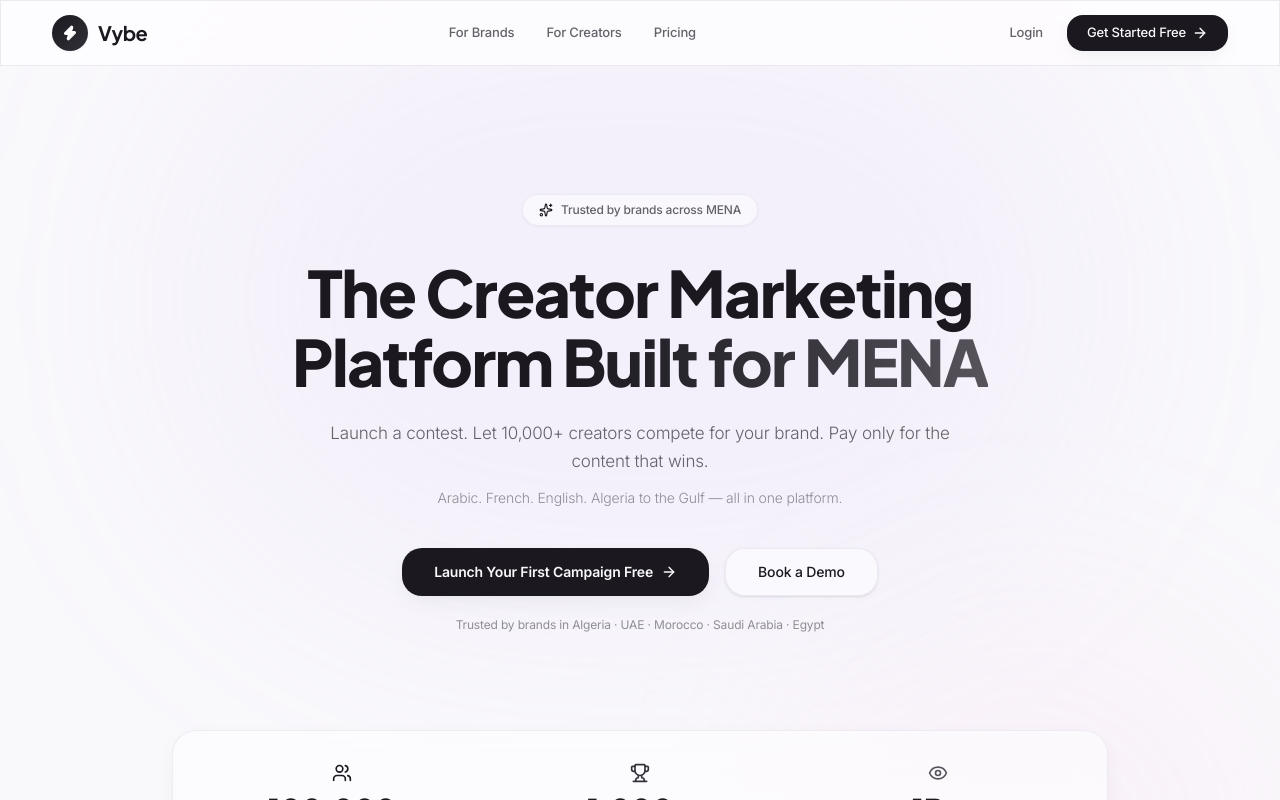
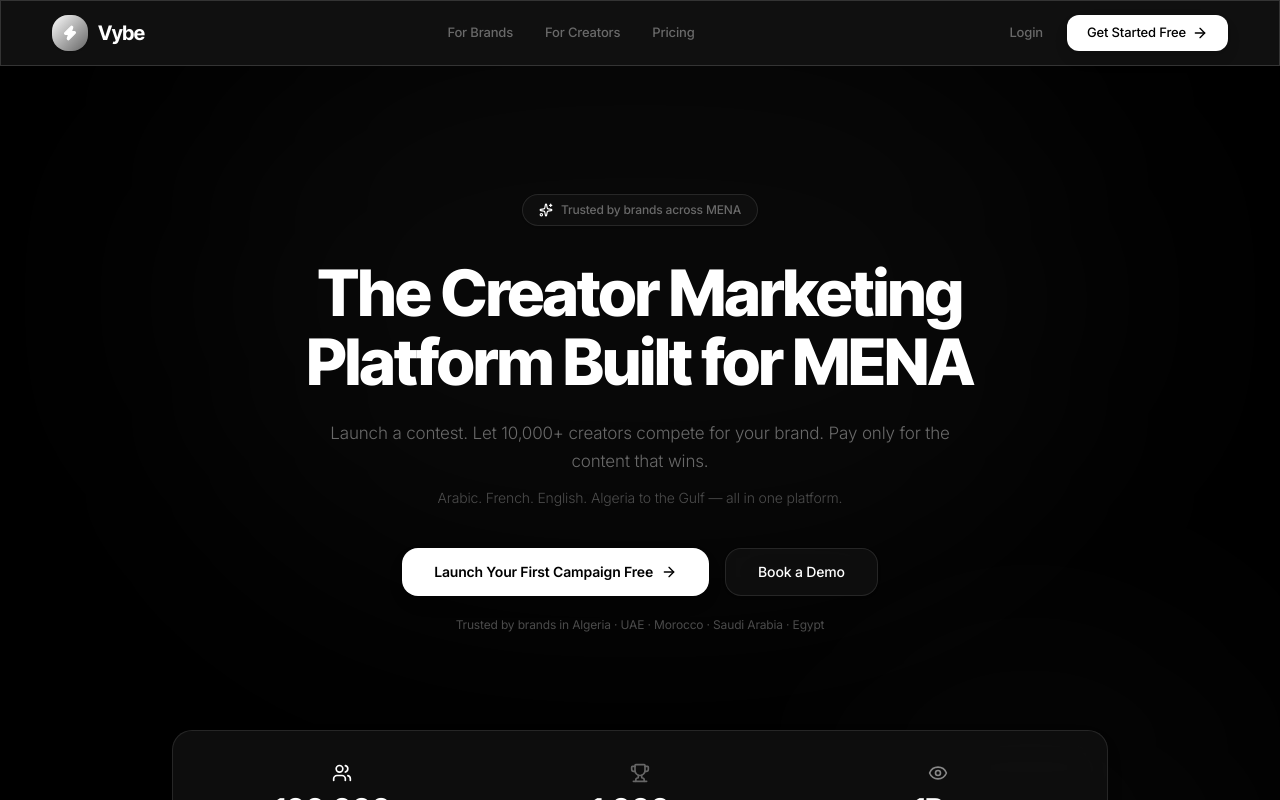
Before and after one commit to aqbayliabbas/vybe, a Next.js app: page / in a window 1280 px wide. Shown: the top 800 px of the page. Built offline with nearby package versions, Linux system fonts and the light colour scheme; no server answers.

Commit message:
feat: update color palette and font to dark theme with Inter Tight
Co-authored-by: Louenes Abbas <69721065+aqbayliabbas@users.noreply.github.com>

```diff
--- a/src/app/globals.css
+++ b/src/app/globals.css
@@ -62,50 +62,51 @@
 }
 
 :root {
-  --radius: 0.75rem;
-  --background: oklch(0.98 0.004 300);
-  --foreground: oklch(0.22 0.012 300);
-  --card: oklch(1 0 0 / 0.95);
-  --card-foreground: oklch(0.22 0.012 300);
-  --popover: oklch(1 0 0);
-  --popover-foreground: oklch(0.22 0.012 300);
-  --primary: oklch(0.22 0.012 300);
-  --primary-foreground: oklch(0.98 0.004 300);
-  --secondary: oklch(0.94 0.006 300);
-  --secondary-foreground: oklch(0.22 0.012 300);
-  --muted: oklch(0.95 0.004 300);
-  --muted-foreground: oklch(0.5 0.012 300);
-  --accent: oklch(0.32 0.014 300);
-  --accent-foreground: oklch(0.98 0.004 300);
+  --radius: 0.5rem;
+  /* Creator Hunter color palette - minimal, dark aesthetic */
+  --background: #000000;
+  --foreground: #ffffff;
+  --card: #111111;
+  --card-foreground: #ffffff;
+  --popover: #000000;
+  --popover-foreground: #ffffff;
+  --primary: #ffffff;
+  --primary-foreground: #000000;
+  --secondary: #666666;
+  --secondary-foreground: #ffffff;
+  --muted: #333333;
+  --muted-foreground: #696969;
+  --accent: #ffffff;
+  --accent-foreground: #000000;
   --destructive: oklch(0.58 0.26 27);
-  --destructive-foreground: oklch(1 0 0);
-  --border: oklch(0.88 0.006 300);
-  --input: oklch(0.92 0.006 300);
-  --ring: oklch(0.22 0.012 300);
-  --chart-1: oklch(0.22 0.012 300);
-  --chart-2: oklch(0.4 0.014 300);
-  --chart-3: oklch(0.55 0.012 300);
-  --chart-4: oklch(0.7 0.01 300);
-  --chart-5: oklch(0.32 0.014 300);
-  --sidebar: oklch(0.98 0.004 300);
-  --sidebar-foreground: oklch(0.22 0.012 300);
-  --sidebar-primary: oklch(0.22 0.012 300);
-  --sidebar-primary-foreground: oklch(0.98 0.004 300);
-  --sidebar-accent: oklch(0.94 0.006 300);
-  --sidebar-accent-foreground: oklch(0.22 0.012 300);
-  --sidebar-border: oklch(0.88 0.006 300);
-  --sidebar-ring: oklch(0.22 0.012 300);
-  --vybe: oklch(0.22 0.012 300);
-  --vybe-light: oklch(0.38 0.014 300);
-  --vybe-dark: oklch(0.16 0.012 300);
-  --vybe-glow: oklch(0.32 0.014 300);
-  --vybe-pink: oklch(0.45 0.014 300);
+  --destructive-foreground: #ffffff;
+  --border: #333333;
+  --input: #111111;
+  --ring: #ffffff;
+  --chart-1: #ffffff;
+  --chart-2: #999999;
+  --chart-3: #666666;
+  --chart-4: #444444;
+  --chart-5: #cccccc;
+  --sidebar: #000000;
+  --sidebar-foreground: #ffffff;
+  --sidebar-primary: #ffffff;
+  --sidebar-primary-foreground: #000000;
+  --sidebar-accent: #666666;
+  --sidebar-accent-foreground: #ffffff;
+  --sidebar-border: #333333;
+  --sidebar-ring: #ffffff;
+  --vybe: #ffffff;
+  --vybe-light: #999999;
+  --vybe-dark: #333333;
+  --vybe-glow: #666666;
+  --vybe-pink: #888888;
   --success: oklch(0.58 0.16 155);
-  --success-foreground: oklch(1 0 0);
+  --success-foreground: #ffffff;
   --warning: oklch(0.76 0.12 75);
-  --warning-foreground: oklch(0.3 0.05 75);
+  --warning-foreground: #000000;
   --info: oklch(0.58 0.12 240);
-  --info-foreground: oklch(1 0 0);
+  --info-foreground: #ffffff;
 }
 
 @layer base {
@@ -124,8 +125,8 @@
   }
 
   h1, h2, h3, h4, h5, h6 {
-    font-family: 'Plus Jakarta Sans', ui-sans-serif, system-ui, -apple-system, sans-serif;
-    letter-spacing: -0.025em;
+    font-family: 'Inter Tight', ui-sans-serif, system-ui, -apple-system, sans-serif;
+    letter-spacing: -0.02em;
   }
 }
 
@@ -155,28 +156,28 @@
   box-shadow: 0 12px 40px -8px oklch(0 0 0 / 0.08), 0 4px 12px -4px oklch(0 0 0 / 0.04);
 }
 
-/* Glassmorphism */
+/* Glassmorphism - dark theme */
 .glass {
-  background: oklch(0.995 0.003 300 / 0.6);
+  background: rgba(17, 17, 17, 0.8);
   backdrop-filter: blur(20px);
   -webkit-backdrop-filter: blur(20px);
-  border: 1px solid oklch(0.88 0.02 300 / 0.4);
+  border: 1px solid rgba(255, 255, 255, 0.1);
 }
 
 .glass-strong {
-  background: oklch(0.995 0.003 300 / 0.8);
+  background: rgba(17, 17, 17, 0.95);
   backdrop-filter: blur(40px);
   -webkit-backdrop-filter: blur(40px);
-  border: 1px solid oklch(0.88 0.02 300 / 0.5);
+  border: 1px solid rgba(255, 255, 255, 0.15);
 }
 
-/* Ambient glow backgrounds */
+/* Ambient glow backgrounds - dark theme */
 .glow-lavender {
-  background: radial-gradient(ellipse 600px 400px at 50% 0%, oklch(0.82 0.1 300 / 0.25), transparent);
+  background: radial-gradient(ellipse 600px 400px at 50% 0%, rgba(255, 255, 255, 0.05), transparent);
 }
 
 .glow-pink {
-  background: radial-gradient(ellipse 500px 350px at 50% 50%, oklch(0.85 0.1 340 / 0.15), transparent);
+  background: radial-gradient(ellipse 500px 350px at 50% 50%, rgba(255, 255, 255, 0.03), transparent);
 }
 
 /* Floating animation */
--- a/src/app/layout.tsx
+++ b/src/app/layout.tsx
@@ -1,5 +1,5 @@
 import type { Metadata } from "next";
-import { Inter, Plus_Jakarta_Sans } from "next/font/google";
+import { Inter, Inter_Tight } from "next/font/google";
 import "./globals.css";
 import { Toaster } from "@/components/ui/sonner";
 import { AuthProvider } from "@/components/AuthProvider";
@@ -10,7 +10,7 @@ const inter = Inter({
   weight: ["300", "400", "500", "600", "700"],
 });
 
-const plusJakarta = Plus_Jakarta_Sans({
+const interDisplay = Inter_Tight({
   subsets: ["latin"],
   variable: "--font-heading",
   weight: ["300", "400", "500", "600", "700", "800"],
@@ -27,8 +27,8 @@ export default function RootLayout({
   children: React.ReactNode;
 }>) {
   return (
-    <html lang="en" className={`${inter.variable} ${plusJakarta.variable}`} suppressHydrationWarning>
-      <body className="antialiased">
+    <html lang="en" className={`${inter.variable} ${interDisplay.variable} bg-background`} suppressHydrationWarning>
+      <body className="antialiased bg-background text-foreground">
         <AuthProvider>
           {children}
         </AuthProvider>
--- a/src/app/page.tsx
+++ b/src/app/page.tsx
@@ -11,11 +11,11 @@ export const metadata: Metadata = {
 export default function Index() {
   return (
     <div className="min-h-screen bg-background overflow-x-hidden relative">
-      {/* Ambient background glows */}
+      {/* Ambient background glows - minimal dark aesthetic */}
       <div className="fixed inset-0 pointer-events-none overflow-hidden">
-        <div className="absolute top-0 left-1/2 -translate-x-1/2 w-[900px] h-[600px] rounded-full bg-[oklch(0.82_0.1_300_/_0.12)] blur-[120px]" />
-        <div className="absolute top-[600px] right-0 w-[500px] h-[500px] rounded-full bg-[oklch(0.85_0.1_340_/_0.08)] blur-[100px]" />
-        <div className="absolute top-[1200px] left-0 w-[400px] h-[400px] rounded-full bg-[oklch(0.82_0.1_300_/_0.06)] blur-[80px]" />
+        <div className="absolute top-0 left-1/2 -translate-x-1/2 w-[900px] h-[600px] rounded-full bg-[rgba(255,255,255,0.03)] blur-[120px]" />
+        <div className="absolute top-[600px] right-0 w-[500px] h-[500px] rounded-full bg-[rgba(255,255,255,0.02)] blur-[100px]" />
+        <div className="absolute top-[1200px] left-0 w-[400px] h-[400px] rounded-full bg-[rgba(255,255,255,0.01)] blur-[80px]" />
       </div>
 
       {/* Navbar */}
@@ -52,7 +52,7 @@ export default function Index() {
           </div>
           <h1 className="font-heading mx-auto max-w-4xl text-[44px] font-extrabold tracking-tight text-foreground md:text-[64px] md:leading-[1.08] leading-[1.1]">
             The Creator Marketing Platform{' '}
-            <span className="bg-gradient-to-r from-vybe via-vybe-glow to-vybe-pink bg-clip-text text-transparent">Built for MENA</span>
+            <span className="text-foreground">Built for MENA</span>
           </h1>
           <p className="mx-auto mt-6 max-w-2xl text-[17px] text-muted-foreground leading-relaxed font-light">
             Launch a contest. Let 10,000+ creators compete for your brand. Pay only for the content that wins.
@@ -159,7 +159,7 @@ export default function Index() {
               <Search className="h-3 w-3 text-vybe" />
               Creator Database
             </div>
-            <h2 className="font-heading text-3xl md:text-[40px] font-bold tracking-tight text-foreground leading-tight">100,000+ MENA Creators. <span className="bg-gradient-to-r from-vybe to-vybe-pink bg-clip-text text-transparent">One Search.</span></h2>
+            <h2 className="font-heading text-3xl md:text-[40px] font-bold tracking-tight text-foreground leading-tight">100,000+ MENA Creators. <span className="text-foreground">One Search.</span></h2>
             <p className="mt-5 text-[15px] text-muted-foreground font-light leading-relaxed max-w-lg">
               Filter by region, niche, platform, follower count, average views, and engagement rate. Every creator stat is verified by Phyllo — not self-reported.
             </p>
@@ -191,7 +191,7 @@ export default function Index() {
                   </div>
                 </div>
               ))}
-              <div className="absolute inset-0 bg-gradient-to-b from-transparent via-background/40 to-background/80 rounded-3xl flex items-end justify-center pb-8 pointer-events-none">
+              <div className="absolute inset-0 bg-gradient-to-b from-transparent via-background/50 to-background/95 rounded-3xl flex items-end justify-center pb-8 pointer-events-none">
                 <span className="rounded-full glass-strong px-4 py-2 text-[12px] font-semibold text-foreground shadow-soft border border-border/30">Sign up to unlock full access</span>
               </div>
             </div>
@@ -278,7 +278,7 @@ export default function Index() {
               { quote: 'I was spending hours on WhatsApp chasing creators. Now I post a deal brief and they apply to me. It changed how we work.', name: 'Youssef K.', role: 'Founder · E-commerce · Morocco' },
             ].map((t) => (
               <div key={t.name} className="rounded-3xl glass p-8 shadow-card border border-border/30 relative overflow-hidden">
-                <div className="absolute top-0 right-0 w-[200px] h-[200px] rounded-full bg-[oklch(0.85_0.1_340_/_0.06)] blur-[60px] pointer-events-none" />
+                <div className="absolute top-0 right-0 w-[200px] h-[200px] rounded-full bg-[rgba(255,255,255,0.02)] blur-[60px] pointer-events-none" />
                 <div className="relative">
                   <div className="flex items-center gap-1 mb-5">
                     {[...Array(5)].map((_, i) => (
@@ -300,19 +300,19 @@ export default function Index() {
       {/* CTA Section */}
       <section className="py-24 md:py-32">
         <div className="mx-auto max-w-[1240px] px-8 text-center">
-          <div className="rounded-[28px] bg-gradient-to-br from-primary via-[oklch(0.35_0.06_300)] to-primary p-14 md:p-20 shadow-elevated relative overflow-hidden">
-            <div className="absolute top-0 right-0 w-[400px] h-[400px] rounded-full bg-[oklch(0.72_0.14_300_/_0.15)] blur-[100px] pointer-events-none" />
-            <div className="absolute bottom-0 left-0 w-[300px] h-[300px] rounded-full bg-[oklch(0.85_0.1_340_/_0.1)] blur-[80px] pointer-events-none" />
+          <div className="rounded-[28px] bg-foreground p-14 md:p-20 shadow-elevated relative overflow-hidden">
+            <div className="absolute top-0 right-0 w-[400px] h-[400px] rounded-full bg-[rgba(255,255,255,0.05)] blur-[100px] pointer-events-none" />
+            <div className="absolute bottom-0 left-0 w-[300px] h-[300px] rounded-full bg-[rgba(255,255,255,0.03)] blur-[80px] pointer-events-none" />
             <div className="relative">
-              <h2 className="font-heading text-3xl font-bold text-white md:text-[44px] mb-4 leading-tight">Your next 50 creator videos are 14 days away.</h2>
-              <p className="text-[15px] text-white/60 max-w-md mx-auto mb-10 font-light">Launch your first contest free. No charge until you&apos;re ready.</p>
+              <h2 className="font-heading text-3xl font-bold text-background md:text-[44px] mb-4 leading-tight">Your next 50 creator videos are 14 days away.</h2>
+              <p className="text-[15px] text-background/60 max-w-md mx-auto mb-10 font-light">Launch your first contest free. No charge until you&apos;re ready.</p>
               <div className="flex flex-wrap items-center justify-center gap-4">
                 <Link href="/signup">
-                  <Button size="lg" className="bg-white text-primary hover:bg-white/90 font-semibold rounded-2xl px-8 h-12 text-sm shadow-soft transition-all duration-300 hover:shadow-elevated gap-2">
+                  <Button size="lg" className="bg-background text-foreground hover:bg-background/90 font-semibold rounded-2xl px-8 h-12 text-sm shadow-soft transition-all duration-300 hover:shadow-elevated gap-2">
                     Get Started Free <ArrowRight className="h-4 w-4" />
                   </Button>
                 </Link>
-                <Button variant="outline" size="lg" className="border-white/20 text-white hover:bg-white/10 rounded-2xl px-8 h-12 text-sm transition-all duration-300">
+                <Button variant="outline" size="lg" className="border-background/30 text-background hover:bg-background/10 rounded-2xl px-8 h-12 text-sm transition-all duration-300">
                   Book a Demo
                 </Button>
               </div>
```
